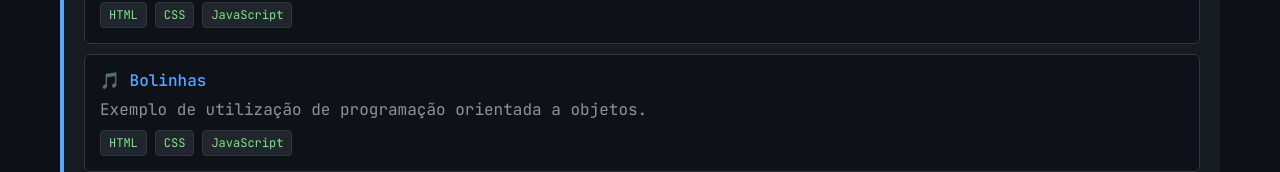
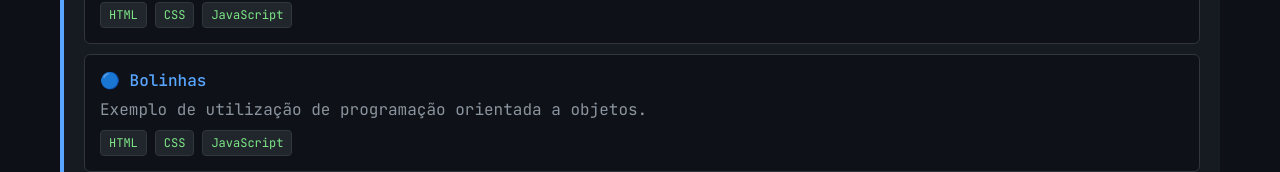
Before and after one commit to samucarafi/Portf-lio, a React (Vite) app in the folder Front-end/: page / in a window 1280 px wide. Shown: the part 956-1128 px from the top of the page. Built offline with nearby package versions, Linux system fonts and the light colour scheme.

Commit message:
alteração de figura

```diff
--- a/Front-end/src/components/ProjectsSection/ProjectsSection.jsx
+++ b/Front-end/src/components/ProjectsSection/ProjectsSection.jsx
@@ -15,7 +15,7 @@ const ProjectsSection = () => {
       link: "https://samucarafi.github.io/Cafeteria/",
     },
     {
-      title: "🎵 Bolinhas",
+      title: "🔵 Bolinhas",
       description: "Exemplo de utilização de programação orientada a objetos.",
       technologies: ["HTML", "CSS", "JavaScript"],
       link: "https://samucarafi.github.io/Bolinhas/",
```
